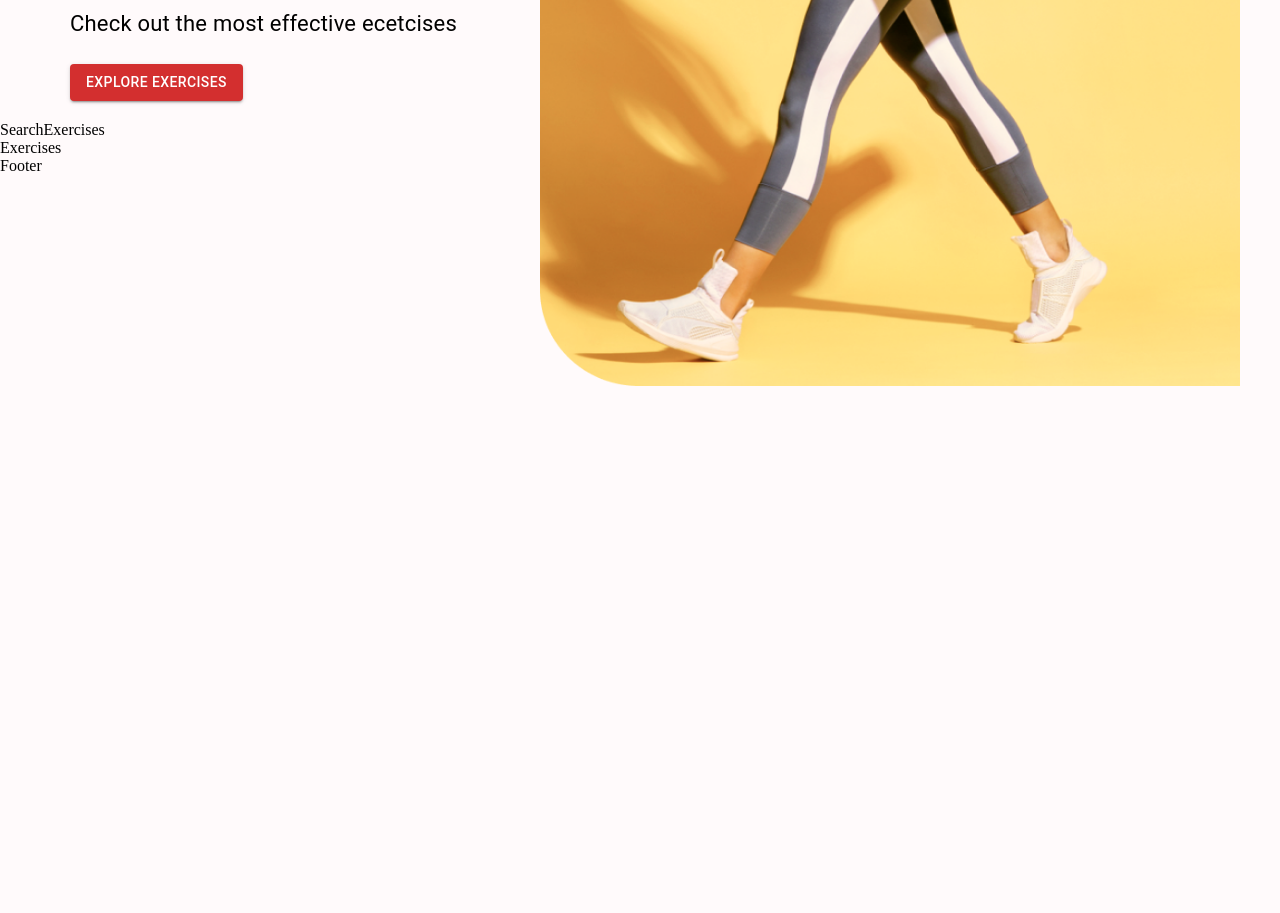
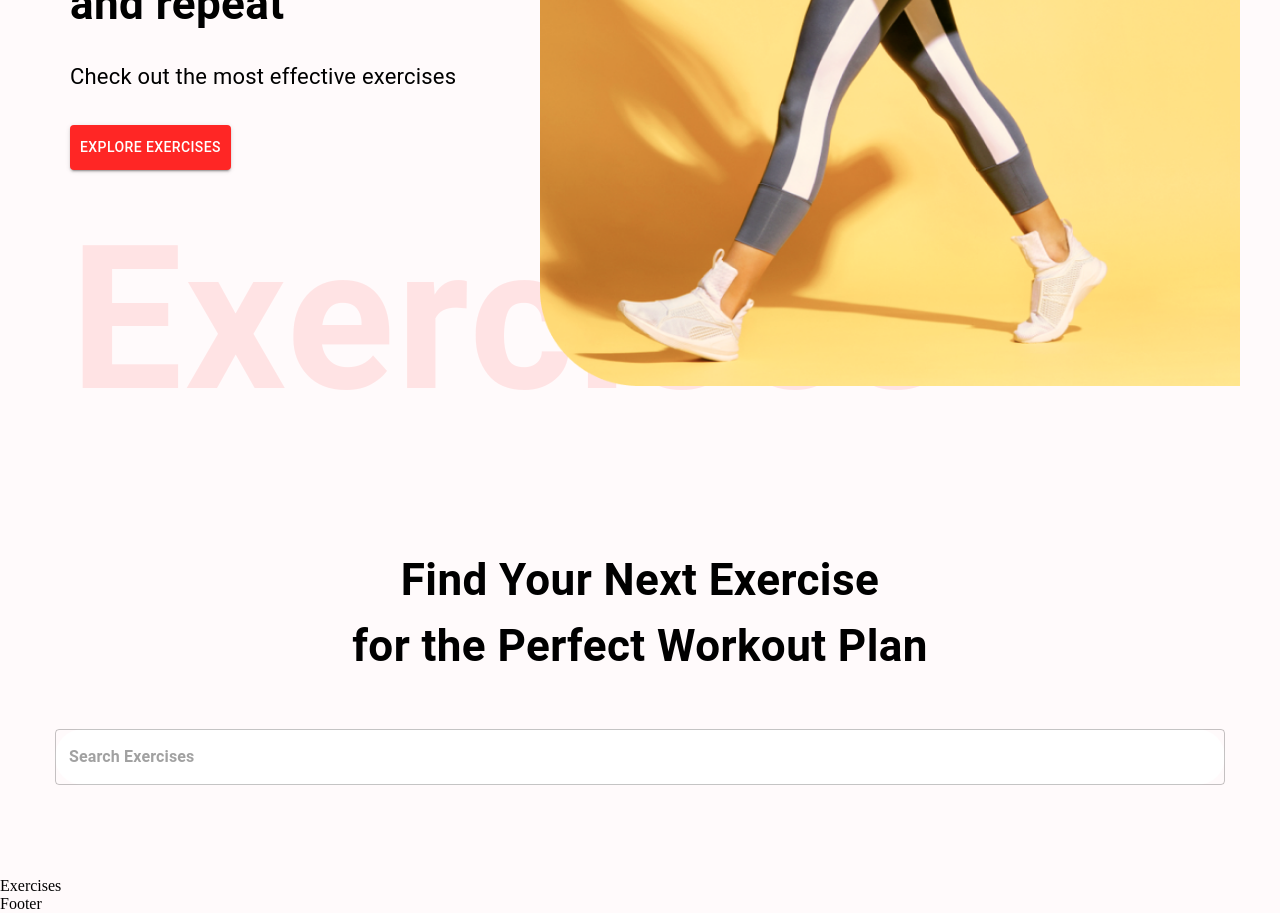
Before and after one commit to Ephraim69/Pro-Fit-React-App, a React (Create React App) app: page / in a window 1280 px wide. Shown: the part 480-1393 px from the top of the page. Before the commit the page ends 866 px from the top, so only its background shows below. Built offline with nearby package versions, Linux system fonts and the light colour scheme.

Commit message:
complete hero banner and begin searchComponent

```diff
--- a/src/components/HeroBanner.js
+++ b/src/components/HeroBanner.js
@@ -17,13 +17,27 @@ const HeroBanner = () => {
         Fitness Club
       </Typography>
       <Typography fontWeight="700"
-      sx={{fontSize: {lg: '44px', xs: '40px'}}}>
+      sx={{fontSize: {lg: '44px', xs: '40px'}}}
+      mb="23px"
+      mt="30px">
         Sweat, Smile <br/> and repeat
       </Typography>
-      <Typography fontSize="22px" LineHeight="35px" mb={3}>
-        Check out the most effective ecetcises
+      <Typography fontSize="22px" LineHeight="35px" mb={4}>
+        Check out the most effective exercises
       </Typography>
-      <Button variant="contained" color="error" href="#exercises">Explore Exercises</Button>
+      <Button variant="contained" color="error" href="#exercises"
+      sx={{backgroundColor: "#ff2625", padding: '10px'}}
+      >Explore Exercises</Button>
+      <Typography
+      fontWeight={600}
+      color="#FF2625"
+      sx={{
+        opacity: 0.1,
+        display: {lg: 'block', xs: 'none'}
+      }}
+      fontSize="200px">
+        Exercises
+      </Typography>
       <img src={HeroBannerImage} alt="banner" className="hero-banner-img"/>
     </Box>
   )
--- a/src/components/SearchExercises.js
+++ b/src/components/SearchExercises.js
@@ -1,8 +1,35 @@
-import React from 'react'
+import React, { useEffect, useState } from 'react'
+import { Box, Button, Stack, TextField, Typography } from '@mui/material'
 
 const SearchExercises = () => {
   return (
-    <div>SearchExercises</div>
+    <Stack alignItems="center" mt="37px"
+    justifyContent="center" p="20px">
+      <Typography fontWeight={700}
+      sx={{
+        fontSize: {lg: '44px', xs: '30px'}
+      }}
+        mb="50px" textAlign="center"
+        >
+      Find Your Next Exercise<br/>for the Perfect Workout Plan
+      </Typography>
+      <Box position="relative" mb="72px">
+        <TextField height="76px"
+        value=""
+        onChange={(e) => {}}
+        placeholder="Search Exercises"
+        type="text"
+        sx={{
+          input: {fontWeight: '700', border: 'none', borderRadius: '4px'},
+          width: {lg: '1170px', xs: '350px'},
+          backgroundColor: '#fff',
+          borderRadius: '40px'
+        }}
+        />
+
+      </Box>
+
+    </Stack>
   )
 }
 
```
